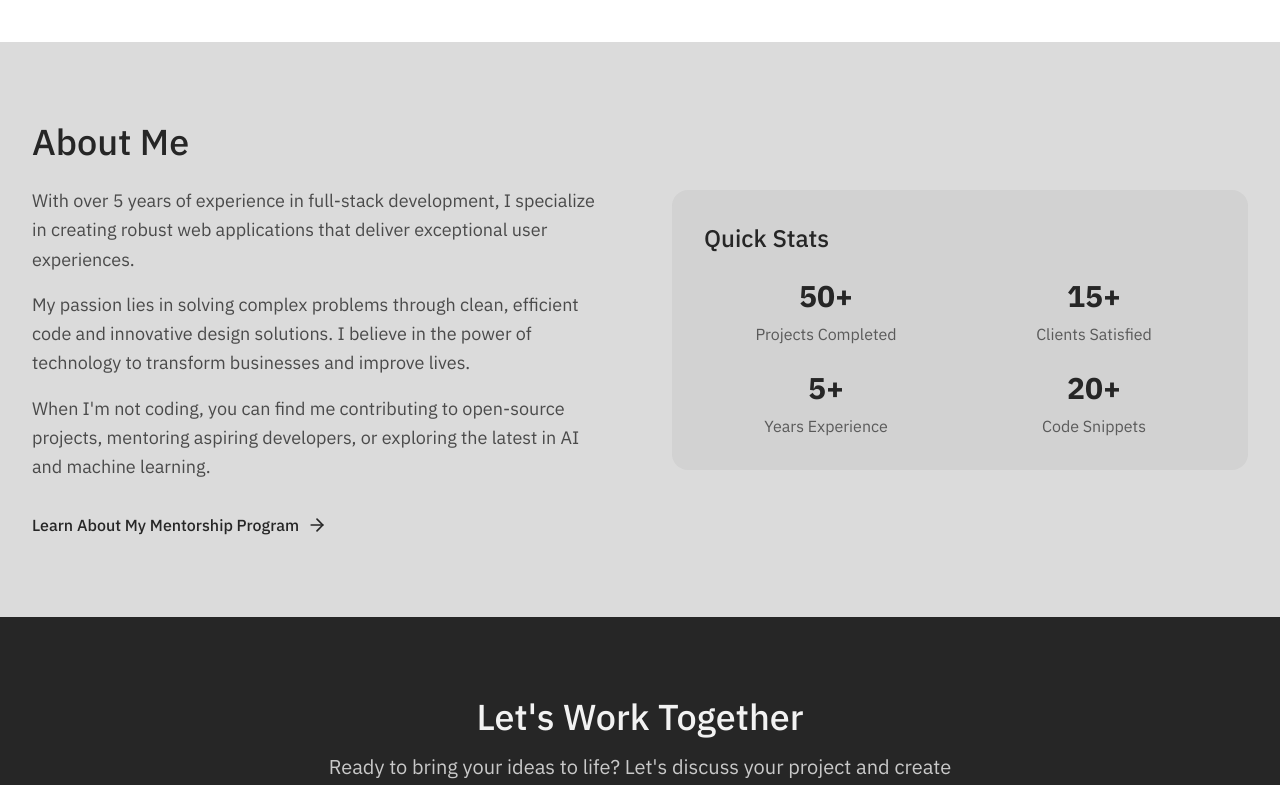
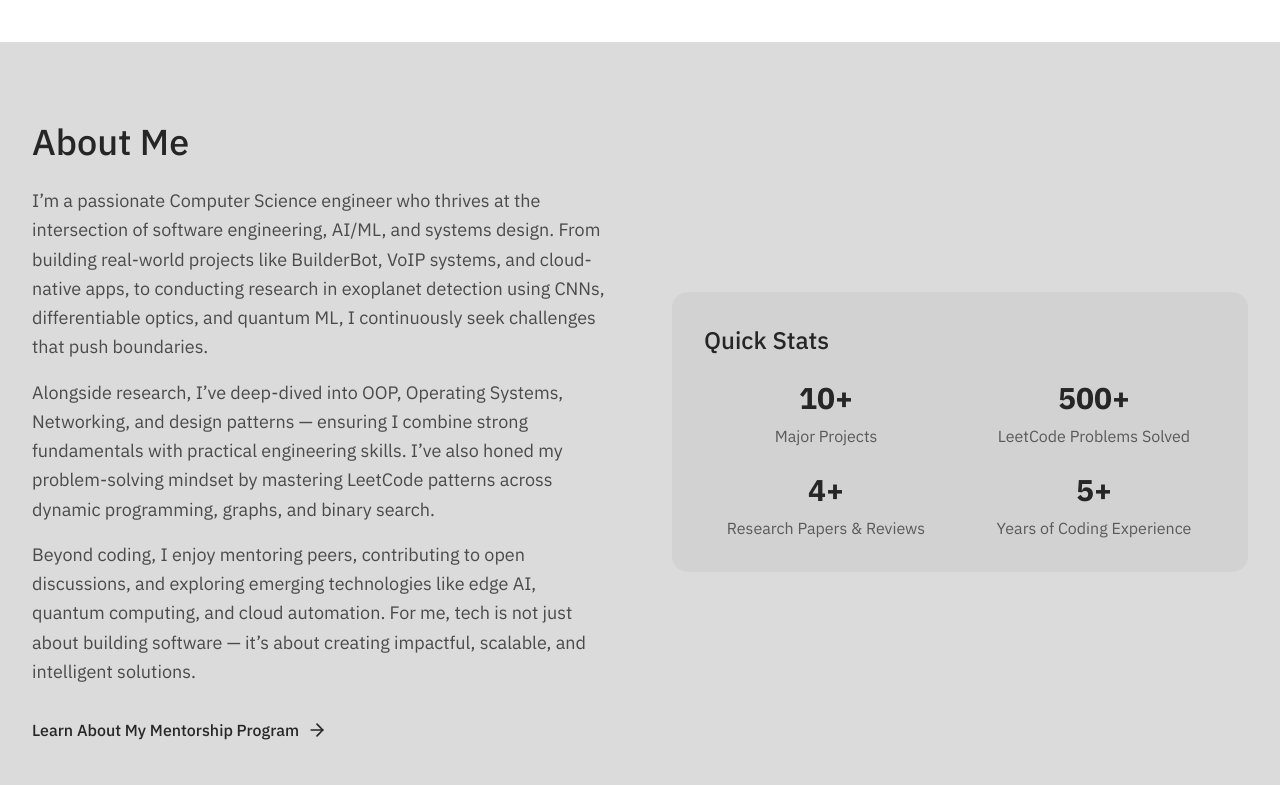
Before and after one commit to sahilsnk/website, a React (Vite) app: page / in a window 1280 px wide. Shown: the part 2000-2785 px from the top of the page. Built offline with nearby package versions, Linux system fonts and the light colour scheme.

Commit message:
changes to about me

```diff
--- a/client/components/Navigation.tsx
+++ b/client/components/Navigation.tsx
@@ -9,8 +9,8 @@ const Navigation = () => {
   const navItems = [
     { name: "Home", path: "/" },
     { name: "Portfolio", path: "/portfolio" },
-    { name: "Snippets", path: "/snippets" },
-    { name: "Mentorship", path: "/mentorship" },
+   // { name: "Snippets", path: "/snippets" },
+    //{ name: "Mentorship", path: "/mentorship" },
   ];
 
   const isActive = (path: string) => {
--- a/client/pages/Index.tsx
+++ b/client/pages/Index.tsx
@@ -171,18 +171,28 @@ export default function Index() {
         </h2>
         <div className="space-y-4 text-lg text-portfolio-dark/80 leading-relaxed">
           <p>
-                  With over 5 years of experience in full-stack development, I specialize in creating
-                  robust web applications that deliver exceptional user experiences.
+            I’m a passionate Computer Science engineer who thrives at the
+            intersection of software engineering, AI/ML, and systems design.
+            From building real-world projects like BuilderBot, VoIP systems,
+            and cloud-native apps, to conducting research in exoplanet
+            detection using CNNs, differentiable optics, and quantum ML, I
+            continuously seek challenges that push boundaries.
           </p>
           <p>
-                  My passion lies in solving complex problems through clean, efficient code and
-                  innovative design solutions. I believe in the power of technology to transform
-                  businesses and improve lives.
+            Alongside research, I’ve deep-dived into OOP, Operating Systems,
+            Networking, and design patterns — ensuring I combine strong
+            fundamentals with practical engineering skills. I’ve also honed my
+            problem-solving mindset by mastering LeetCode patterns across
+            dynamic programming, graphs, and binary search.
           </p>
           <p>
-                  When I'm not coding, you can find me contributing to open-source projects,
-                  mentoring aspiring developers, or exploring the latest in AI and machine learning.
+            Beyond coding, I enjoy mentoring peers, contributing to open
+            discussions, and exploring emerging technologies like edge AI,
+            quantum computing, and cloud automation. For me, tech is not just
+            about building software — it’s about creating impactful, scalable,
+            and intelligent solutions.
           </p>
+
         </div>
         <div className="mt-8">
           <Link
@@ -198,26 +208,27 @@ export default function Index() {
         <h3 className="text-2xl font-medium text-portfolio-dark mb-6">Quick Stats</h3>
         <div className="grid grid-cols-2 gap-6">
           <div className="text-center">
-                  <div className="text-3xl font-bold text-portfolio-dark mb-2">50+</div>
-                  <div className="text-portfolio-dark/70">Projects Completed</div>
+            <div className="text-3xl font-bold text-portfolio-dark mb-2">10+</div>
+            <div className="text-portfolio-dark/70">Major Projects</div>
           </div>
           <div className="text-center">
-                  <div className="text-3xl font-bold text-portfolio-dark mb-2">15+</div>
-                  <div className="text-portfolio-dark/70">Clients Satisfied</div>
+            <div className="text-3xl font-bold text-portfolio-dark mb-2">500+</div>
+            <div className="text-portfolio-dark/70">LeetCode Problems Solved</div>
+          </div>
+          <div className="text-center">
+            <div className="text-3xl font-bold text-portfolio-dark mb-2">4+</div>
+            <div className="text-portfolio-dark/70">Research Papers & Reviews</div>
           </div>
           <div className="text-center">
             <div className="text-3xl font-bold text-portfolio-dark mb-2">5+</div>
-                  <div className="text-portfolio-dark/70">Years Experience</div>
-                </div>
-                <div className="text-center">
-                  <div className="text-3xl font-bold text-portfolio-dark mb-2">20+</div>
-                  <div className="text-portfolio-dark/70">Code Snippets</div>
+            <div className="text-portfolio-dark/70">Years of Coding Experience</div>
           </div>
         </div>
       </div>
     </div>
   </div>
 </section>
+
 
       {/* Contact Section */}
       <section id="contact" className="py-20 bg-portfolio-dark text-portfolio-text-light">
@@ -232,7 +243,7 @@ export default function Index() {
           </div>
           <div className="flex flex-col md:flex-row items-center justify-center gap-8">
             <a
-              href="mailto:hello@example.com"
+              href="mailto:sahilsnaik00@gmail.com"
               className="inline-flex items-center px-8 py-4 bg-portfolio-text-light text-portfolio-dark font-medium rounded-lg hover:bg-portfolio-text-light/90 transition-colors duration-200"
             >
               <Mail className="mr-3 h-5 w-5" />
@@ -240,7 +251,7 @@ export default function Index() {
             </a>
             <div className="flex items-center gap-6">
               <a
-                href="https://github.com"
+                href="https://github.com/sahilsnk"
                 target="_blank"
                 rel="noopener noreferrer"
                 className="p-3 border border-portfolio-text-light/30 rounded-lg hover:bg-portfolio-text-light/10 transition-colors duration-200"
@@ -248,7 +259,7 @@ export default function Index() {
                 <Github className="h-6 w-6" />
               </a>
               <a
-                href="https://linkedin.com"
+                href="https://www.linkedin.com/in/sahilsantoshnaik"
                 target="_blank"
                 rel="noopener noreferrer"
                 className="p-3 border border-portfolio-text-light/30 rounded-lg hover:bg-portfolio-text-light/10 transition-colors duration-200"
```
Lines whose indentation alone changed are shown as unchanged.
